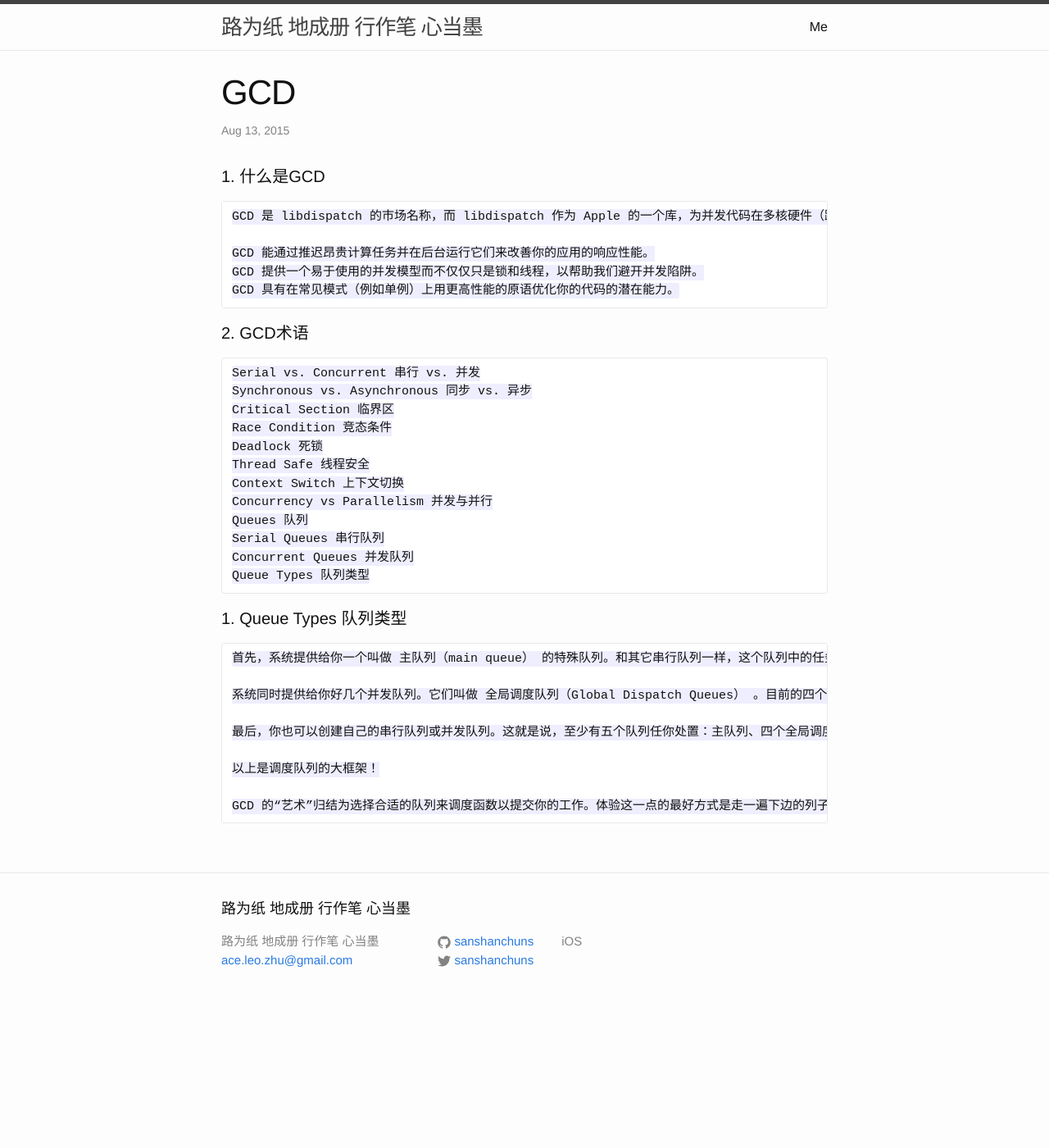
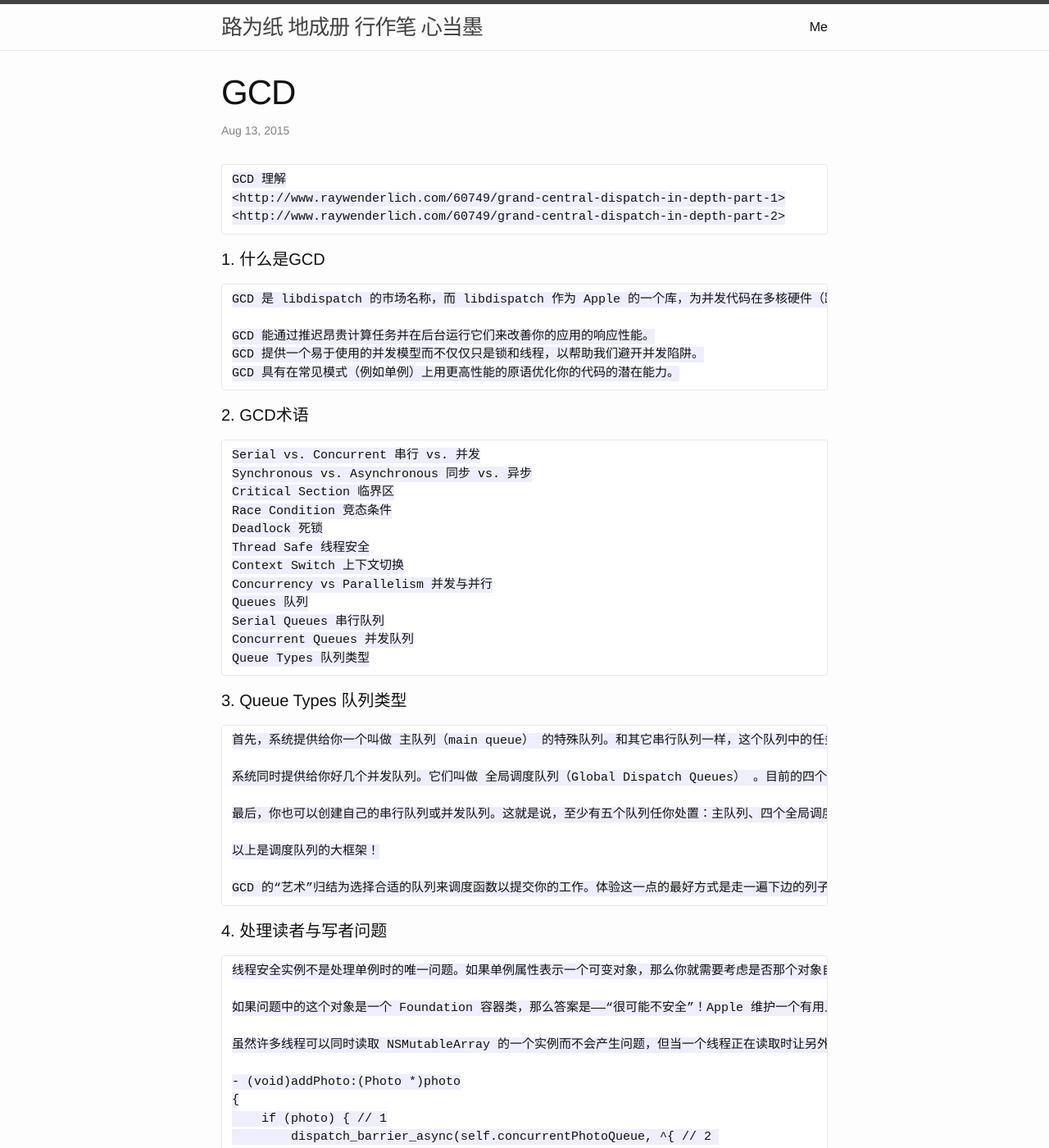
Before and after one commit to sanshanchuns/sanshanchuns.github.io, a Jekyll site: the page built from _posts/2015-08-13-GCD.markdown, in a window 1280 px wide and 1400 px high. Shown: the whole window at 82% size. Built offline with Jekyll 4.4.1, drawn with Linux system fonts in a browser that asks for light colours; some of the changed text lies outside the part shown.

Commit message:
update files

```diff
--- a/_posts/2015-08-13-GCD.markdown
+++ b/_posts/2015-08-13-GCD.markdown
@@ -4,6 +4,11 @@
 date:   2015-08-13-20:17:20
 categories: jekyll update
 ---
+
+	GCD 理解
+	<http://www.raywenderlich.com/60749/grand-central-dispatch-in-depth-part-1>
+	<http://www.raywenderlich.com/60749/grand-central-dispatch-in-depth-part-2>
+
 
 #### 1. 什么是GCD
 
@@ -28,7 +33,7 @@
 	Concurrent Queues 并发队列
 	Queue Types 队列类型
 
-#### 1. Queue Types 队列类型
+#### 3. Queue Types 队列类型
 
 	首先，系统提供给你一个叫做 主队列（main queue） 的特殊队列。和其它串行队列一样，这个队列中的任务一次只能执行一个。然而，它能保证所有的任务都在主线程执行，而主线程是唯一可用于更新 UI 的线程。这个队列就是用于发生消息给 UIView 或发送通知的。
 
@@ -40,6 +45,70 @@
 
 	GCD 的“艺术”归结为选择合适的队列来调度函数以提交你的工作。体验这一点的最好方式是走一遍下边的列子，我们沿途会提供一些一般性的建议
 
+#### 4. 处理读者与写者问题
+
+	线程安全实例不是处理单例时的唯一问题。如果单例属性表示一个可变对象，那么你就需要考虑是否那个对象自身线程安全。
+
+	如果问题中的这个对象是一个 Foundation 容器类，那么答案是——“很可能不安全”！Apple 维护一个有用且有些心寒的列表，众多的 Foundation 类都不是线程安全的。 NSMutableArray，已用于你的单例，正在那个列表里休息。
+
+	虽然许多线程可以同时读取 NSMutableArray 的一个实例而不会产生问题，但当一个线程正在读取时让另外一个线程修改数组就是不安全的。你的单例在目前的状况下不能预防这种情况的发生
+
+	- (void)addPhoto:(Photo *)photo
+	{
+	    if (photo) { // 1
+	        dispatch_barrier_async(self.concurrentPhotoQueue, ^{ // 2
+	            [_photosArray addObject:photo]; // 3
+	            dispatch_async(dispatch_get_main_queue(), ^{ // 4
+	                [self postContentAddedNotification];
+	            });
+	        });
+	    }
+	}
+
+	你新写的函数是这样工作的：
+	在执行下面所有的工作前检查是否有合法的相片。
+	添加写操作到你的自定义队列。当临界区在稍后执行时，这将是你队列中唯一执行的条目。
+	这是添加对象到数组的实际代码。由于它是一个障碍 Block ，这个 Block 永远不会同时和其它 Block 一起在 concurrentPhotoQueue 中执行。
+	最后你发送一个通知说明完成了添加图片。这个通知将在主线程被发送因为它将会做一些 UI 工作，所以在此为了通知，你异步地调度另一个任务到主线程。
+
+	- (NSArray *)photos
+	{
+	    __block NSArray *array; // 1
+	    dispatch_sync(self.concurrentPhotoQueue, ^{ // 2
+	        array = [NSArray arrayWithArray:_photosArray]; // 3
+	    });
+	    return array;
+	}
+
+	这就是你的读函数。按顺序看看编过号的注释，有这些：
+	__block 关键字允许对象在 Block 内可变。没有它，array 在 Block 内部就只是只读的，你的代码甚至不能通过编译。
+	在 concurrentPhotoQueue 上同步调度来执行读操作。
+	将相片数组存储在 array 内并返回它。
+
+	+ (instancetype)sharedManager
+	{
+	    static PhotoManager *sharedPhotoManager = nil;
+	    static dispatch_once_t onceToken;
+	    dispatch_once(&onceToken, ^{
+	        sharedPhotoManager = [[PhotoManager alloc] init];
+	        sharedPhotoManager->_photosArray = [NSMutableArray array];
+
+	        // ADD THIS:
+	        sharedPhotoManager->_concurrentPhotoQueue = dispatch_queue_create("com.selander.GooglyPuff.photoQueue",
+	                                                    DISPATCH_QUEUE_CONCURRENT);
+	    });
+
+	    return sharedPhotoManager;
+	}
+	这里使用 dispatch_queue_create 初始化 concurrentPhotoQueue 为一个并发队列。第一个参数是反向DNS样式命名惯例；确保它是描述性的，将有助于调试。第二个参数指定你的队列是串行还是并发
+
+#### 5. dispatch_apply
+
+	dispatch_apply acts like a for loop which executes different iterations concurrently. This function is sychronous, so just like a normal for loop, dispatch_apply returns only when all of the work is done.
+
+
+
+
 [jekyll]:      http://jekyllrb.com
 [jekyll-gh]:   https://github.com/jekyll/jekyll
 [jekyll-help]: https://github.com/jekyll/jekyll-help
```
Also changed, not shown: _posts/2015-07-22-iOS-Fundation.markdown (+18 -2 lines).
